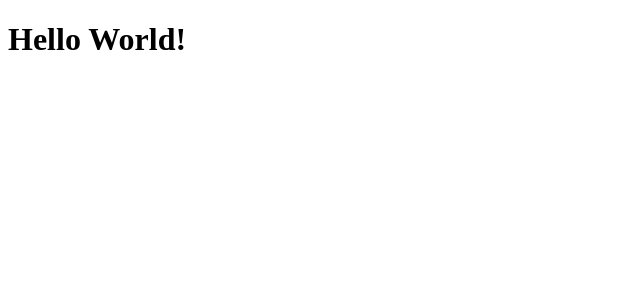
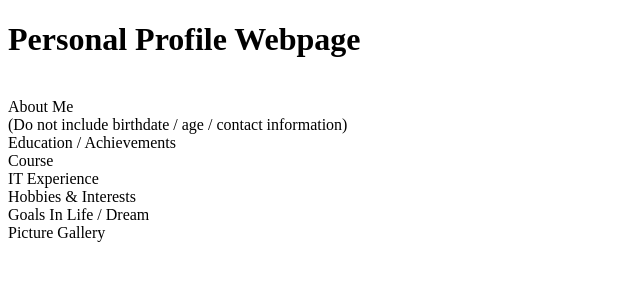
Before and after one commit to apcpdarquines/personal-website-finals, a Vue app in the folder vue-project/: page / in a window 1280 px wide. Shown: the top 300 px of the page, without its empty margins (0-640 px from the left). Built offline with nearby package versions, Linux system fonts and the light colour scheme.

Commit message:
editing app.vue

```diff
--- a/vue-project/src/App.vue
+++ b/vue-project/src/App.vue
@@ -1,5 +1,15 @@
 <template>
-  <h1>Hello World!</h1>
+  <h1>Personal Profile Webpage</h1>
+  <p>
+    <br>About Me
+    <br>(Do not include birthdate / age / contact information)
+    <br>Education / Achievements
+    <br>Course
+    <br>IT Experience
+    <br>Hobbies & Interests
+    <br>Goals In Life / Dream
+    <br>Picture Gallery
+  </p>
 </template>
 
 <script></script>
```
